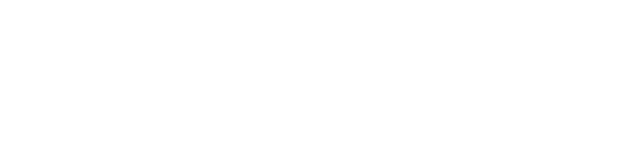
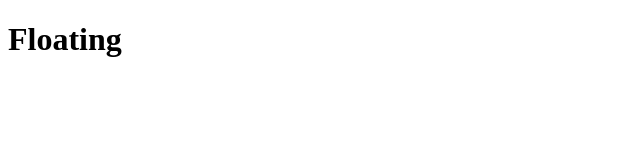
Before and after one commit to Kochhan/floating, a plain HTML site: page index.html in a window 1280 px wide. Shown: the whole page, without its empty margins (0-640 px from the left). Drawn offline with Linux system fonts and the light colour scheme.

Commit message:
Add heading

```diff
--- a/index.html
+++ b/index.html
@@ -9,6 +9,7 @@
 
 <body>
     <script src="index.js"></script>
+    <h1 id="0">Floating</h1>
 </body>
 
 </html>
```
